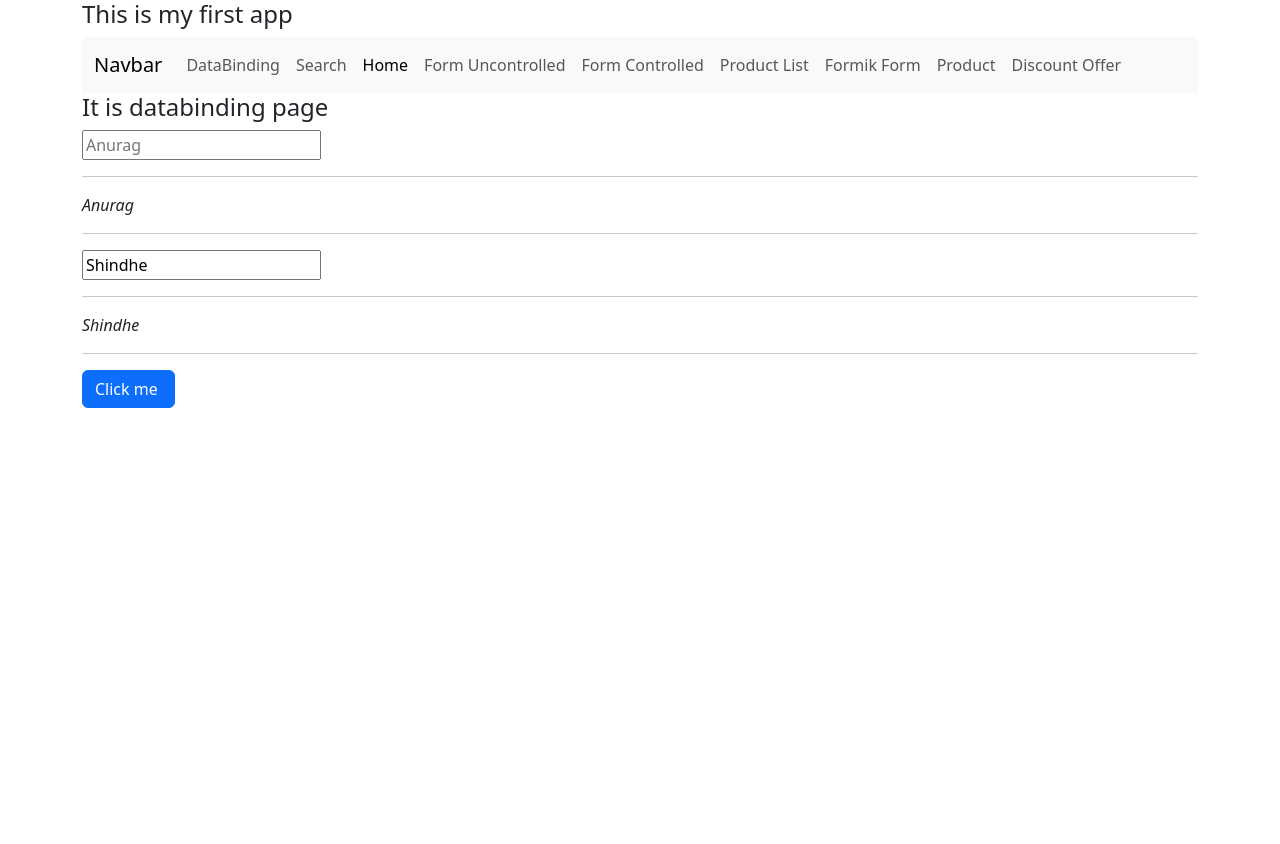
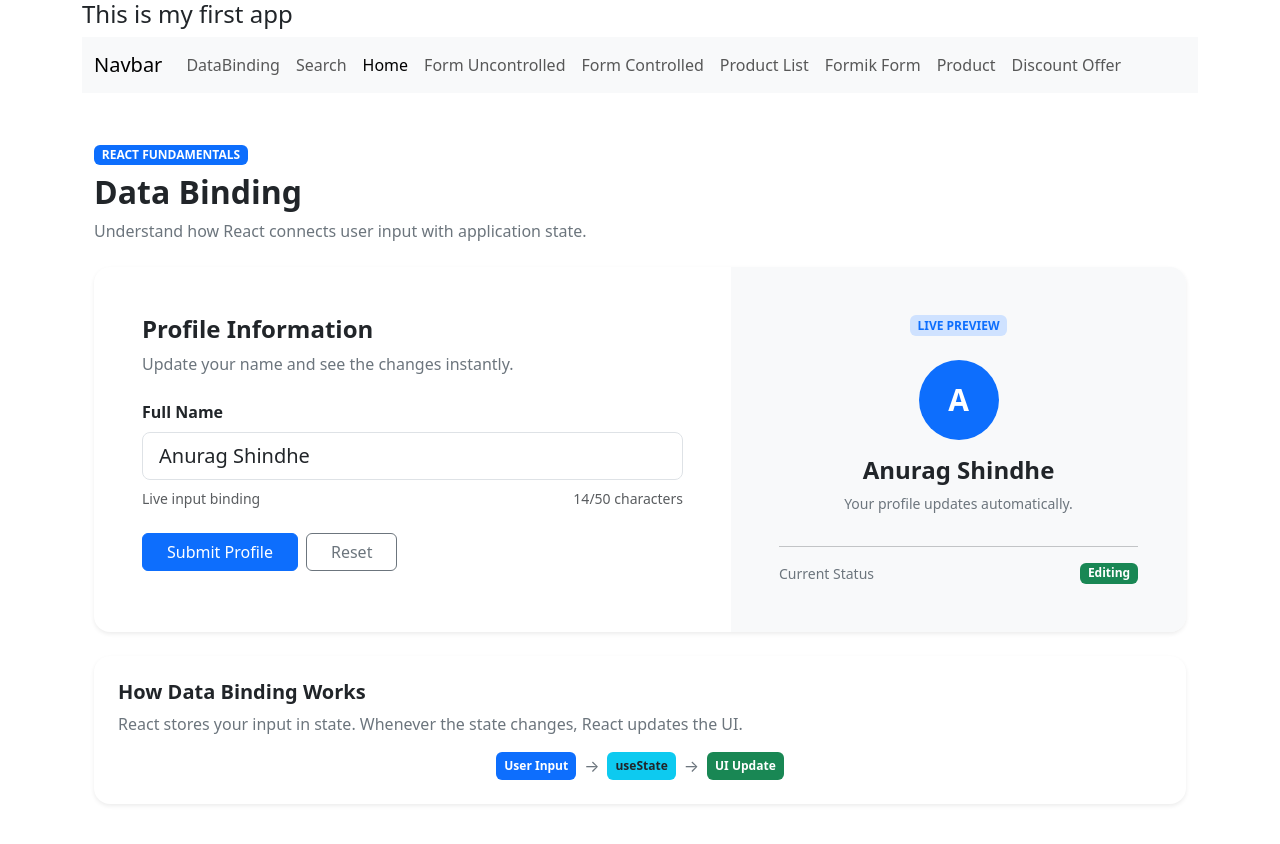
Before and after one commit to Anurag7-art/React-practice-project, a React (Vite) app: page / in a window 1280 px wide. Shown: the top 844 px of the page. Before the commit the page ends 800 px from the top, so only its background shows below. Built offline with nearby package versions, Linux system fonts and the light colour scheme.

Commit message:
Refactor Databinding component with error handling
Refactor Databinding component to enhance functionality and improve user experience. Added error handling and reset functionality.

```diff
--- a/src/component/Databinding.jsx
+++ b/src/component/Databinding.jsx
@@ -1,47 +1,232 @@
-import {useState} from 'react'
 
+import { useState } from "react";
 
 function Databinding() {
 
-const name = "Anurag";
-const [fullName,setFullName] = useState('Shindhe');
+    const [fullName, setFullName] = useState("Anurag Shindhe");
+    const [submittedName, setSubmittedName] = useState("");
+    const [error, setError] = useState("");
+    const [success, setSuccess] = useState(false);
 
-const  handleChange = (e)=> {
+    // Handle input changes
+    const handleChange = (e) => {
+        setFullName(e.target.value);
+        setError("");
+        setSuccess(false);
+    };
 
-    setFullName(e.target.value);
-}
-const handleSubmit =(e) => {
-    e.target.value="Clicked me";
-    e.target.style.backgroundColor= 'red';
-    setTimeout(()=>{
-    e.target.value='Click Me'
-    e.target.style.background='royalblue'
-    setFullName('');
-    },3000
+    // Handle form submission
+    const handleSubmit = (e) => {
+        e.preventDefault();
+
+        if (!fullName.trim()) {
+            setError("Please enter your full name.");
+            setSuccess(false);
+            return;
+        }
+
+        setSubmittedName(fullName.trim());
+        setSuccess(true);
+        setError("");
+    };
+
+    // Reset form
+    const handleReset = () => {
+        setFullName("");
+        setSubmittedName("");
+        setError("");
+        setSuccess(false);
+    };
+
+    return (
+        <div className="container py-5">
+
+            {/* Page Header */}
+            <div className="mb-4">
+                <span className="badge bg-primary mb-2">
+                    REACT FUNDAMENTALS
+                </span>
+
+                <h2 className="fw-bold text-dark">
+                    Data Binding
+                </h2>
+
+                <p className="text-secondary">
+                    Understand how React connects user input
+                    with application state.
+                </p>
+            </div>
+
+            {/* Main Card */}
+            <div className="card border-0 shadow-sm rounded-4 overflow-hidden">
+
+                <div className="row g-0">
+
+                    {/* Form Section */}
+                    <div className="col-md-7 p-4 p-lg-5">
+
+                        <h4 className="fw-bold mb-2">
+                            Profile Information
+                        </h4>
+
+                        <p className="text-secondary mb-4">
+                            Update your name and see the changes instantly.
+                        </p>
+
+                        <form onSubmit={handleSubmit}>
+
+                            <div className="mb-3">
+
+                                <label
+                                    htmlFor="fullName"
+                                    className="form-label fw-semibold"
+                                >
+                                    Full Name
+                                </label>
+
+                                <input
+                                    type="text"
+                                    id="fullName"
+                                    className={`form-control form-control-lg ${
+                                        error ? "is-invalid" : ""
+                                    }`}
+                                    placeholder="Enter your full name"
+                                    value={fullName}
+                                    onChange={handleChange}
+                                    maxLength={50}
+                                />
+
+                                {error && (
+                                    <div className="invalid-feedback">
+                                        {error}
+                                    </div>
+                                )}
+
+                                <div className="d-flex justify-content-between mt-2">
+                                    <small className="text-muted">
+                                        Live input binding
+                                    </small>
+
+                                    <small className="text-muted">
+                                        {fullName.length}/50 characters
+                                    </small>
+                                </div>
+
+                            </div>
+
+                            <div className="d-flex gap-2 mt-4">
+
+                                <button
+                                    type="submit"
+                                    className="btn btn-primary px-4"
+                                >
+                                    Submit Profile
+                                </button>
+
+                                <button
+                                    type="button"
+                                    className="btn btn-outline-secondary px-4"
+                                    onClick={handleReset}
+                                >
+                                    Reset
+                                </button>
+
+                            </div>
+
+                        </form>
+
+                    </div>
+
+                    {/* Live Preview Section */}
+                    <div className="col-md-5 bg-light p-4 p-lg-5 d-flex flex-column justify-content-center align-items-center text-center">
+
+                        <span className="badge bg-primary-subtle text-primary mb-4">
+                            LIVE PREVIEW
+                        </span>
+
+                        <div
+                            className="rounded-circle bg-primary text-white d-flex align-items-center justify-content-center fw-bold mb-3"
+                            style={{ width: "80px", height: "80px", fontSize: "30px" }}
+                        >
+                            {fullName.trim().charAt(0).toUpperCase() || "?"}
+                        </div>
+
+                        <h4 className="fw-bold text-dark">
+                            {fullName || "Your Name"}
+                        </h4>
+
+                        <p className="text-secondary small">
+                            {fullName
+                                ? "Your profile updates automatically."
+                                : "Start typing to preview your profile."}
+                        </p>
+
+                        <hr className="w-100" />
+
+                        <div className="d-flex justify-content-between w-100">
+                            <span className="text-secondary small">
+                                Current Status
+                            </span>
+
+                            <span className="badge bg-success">
+                                {fullName.trim() ? "Editing" : "Empty"}
+                            </span>
+                        </div>
+
+                    </div>
+
+                </div>
+            </div>
+
+            {/* Success Message */}
+            {success && (
+                <div className="alert alert-success mt-4 shadow-sm">
+                    <h6 className="alert-heading fw-bold">
+                        Profile submitted successfully!
+                    </h6>
+
+                    <p className="mb-0">
+                        Welcome, {submittedName}.
+                    </p>
+                </div>
+            )}
+
+            {/* Concept Explanation */}
+            <div className="card border-0 shadow-sm rounded-4 mt-4 p-4">
+
+                <h5 className="fw-bold">
+                    How Data Binding Works
+                </h5>
+
+                <p className="text-secondary mb-3">
+                    React stores your input in state. Whenever
+                    the state changes, React updates the UI.
+                </p>
+
+                <div className="d-flex flex-wrap align-items-center justify-content-center gap-2">
+
+                    <span className="badge bg-primary p-2">
+                        User Input
+                    </span>
+
+                    <span className="text-secondary">→</span>
+
+                    <span className="badge bg-info text-dark p-2">
+                        useState
+                    </span>
+
+                    <span className="text-secondary">→</span>
+
+                    <span className="badge bg-success p-2">
+                        UI Update
+                    </span>
+
+                </div>
+
+            </div>
+
+        </div>
     );
-
-}
-<br />
-
-
-    return(<>
-
-    <h4>It is databinding page </h4>
-    <input type="text" name="" id=""  placeholder="Anurag"onChange={(e)=>handleChange(e)} />
-    <hr />
-    <i>{name}</i>
-
-    <hr />
-
-    <input type="text" name="" id="" value={fullName} onChange={(e)=>handleChange(e)} />
-    <hr /> <i>{fullName}</i>
-    <hr />
-     <input type="submit" className='btn btn-primary' value="Click me " onClick={(e)=>handleSubmit(e)} />
-
-
-    </>)
 }
 
-
-
 export default Databinding;
```
